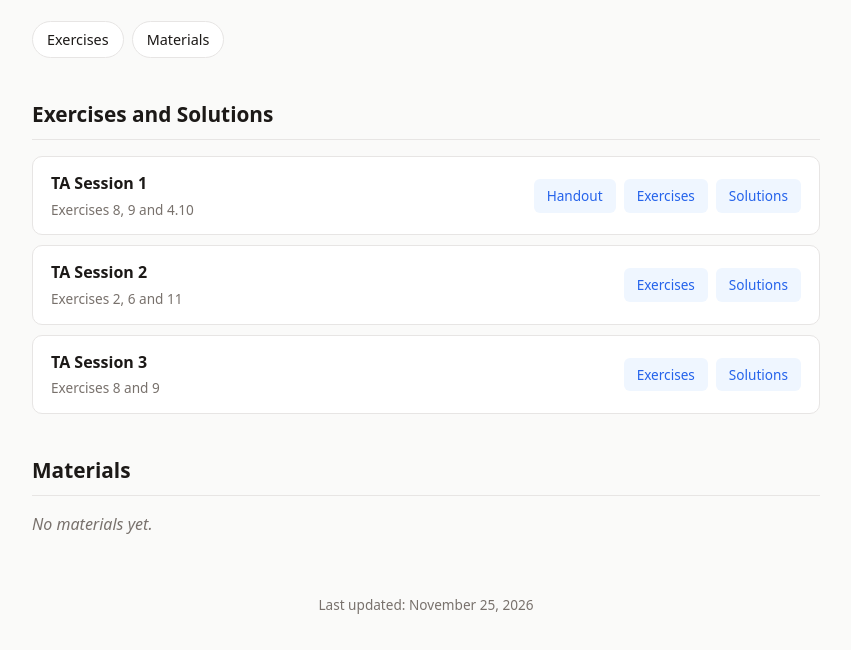
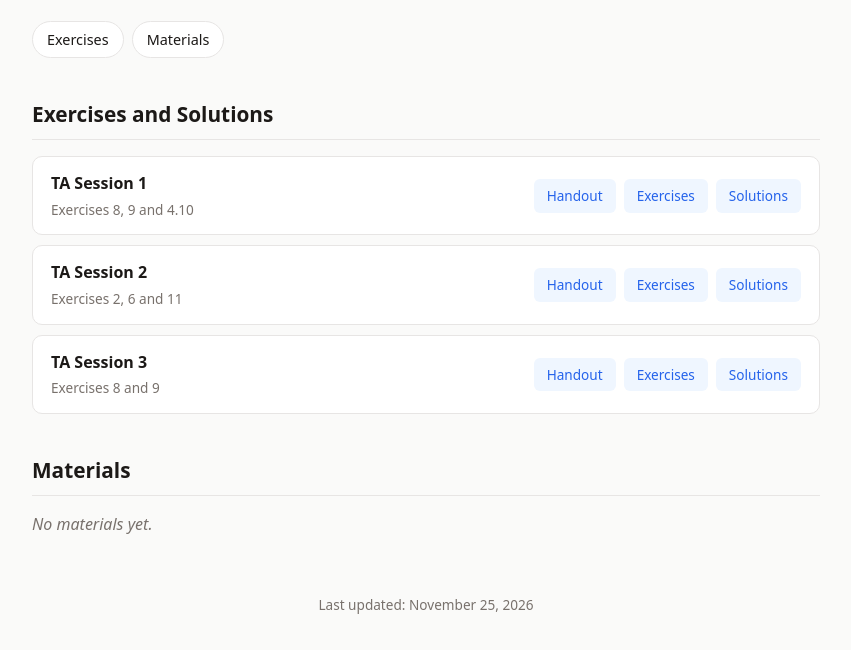
Before and after one commit to jctreminio/jctreminio.github.io, a plain HTML site: page index.html in a window 1280 px wide. Shown: the part 136-786 px from the top of the page, without its empty margins (214-1065 px from the left). Drawn offline with Linux system fonts and the light colour scheme.

Commit message:
Update index.html

```diff
--- a/index.html
+++ b/index.html
@@ -101,8 +101,8 @@
 
 const ejercicios = [
   { titulo: "TA Session 1", descripcion: "Exercises 8, 9 and 4.10", handout: "TA_Session_I_Theory_Handout.pdf", enunciado: "TA_Session_I_Exercises_8_9_4_10.pdf", solucion: "TA_Session_I_Handwritten_Notes.pdf" },
-  { titulo: "TA Session 2", descripcion: "Exercises 2, 6 and 11", enunciado: "Enunciados_Ejercicios_2_6_11.pdf", solucion: "Soluciones_TA_2.pdf" },
-  { titulo: "TA Session 3", descripcion: "Exercises 8 and 9", enunciado: "TA_session_Ex8_Ex9.pdf", solucion: "TA_session_Ex8_Ex9_solutions_students.pdf" },
+  { titulo: "TA Session 2", descripcion: "Exercises 2, 6 and 11", handout: "TA_2_Theory_Handout.pdf", enunciado: "Enunciados_Ejercicios_2_6_11.pdf", solucion: "Soluciones_TA_2.pdf" },
+  { titulo: "TA Session 3", descripcion: "Exercises 8 and 9", handout: "TA_session_III_Theory_Handout.pdf", enunciado: "TA_session_Ex8_Ex9.pdf", solucion: "TA_session_Ex8_Ex9_solutions_students.pdf" },
 ];
 
 const material = [
```
